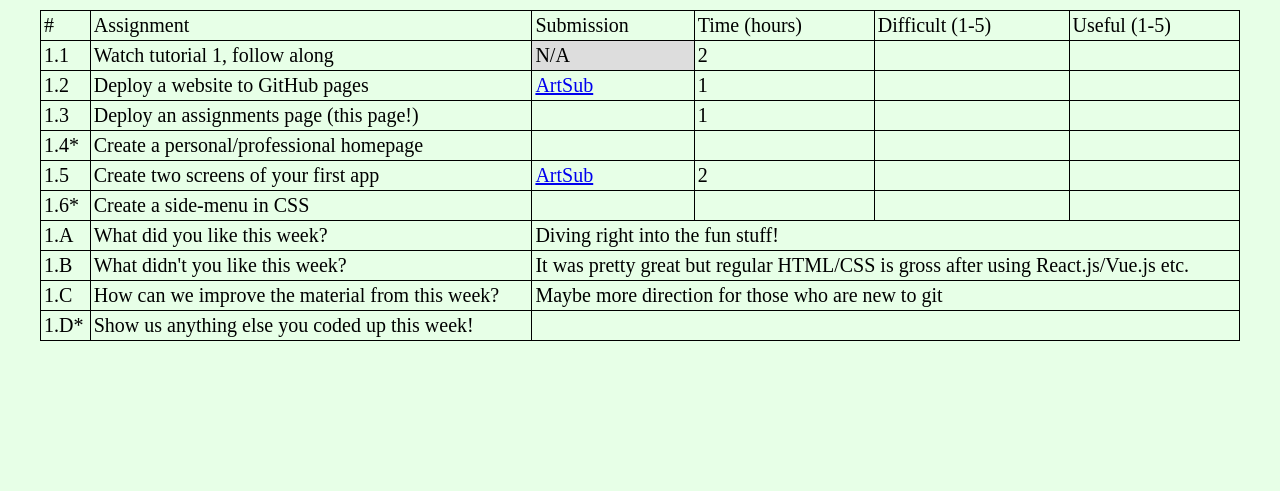
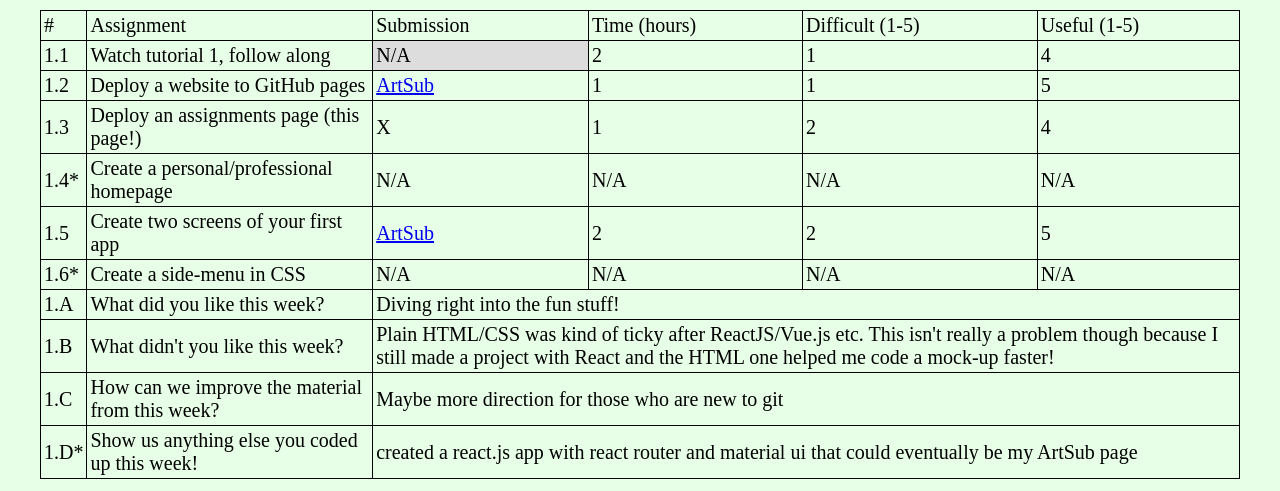
Before and after one commit to alyssawatson23/assignments, a plain HTML site: page index.html in a window 1280 px wide. Shown: the part 309-800 px from the top of the page. Drawn offline with Linux system fonts and the light colour scheme.

Commit message:
finished filling table

```diff
--- a/index.html
+++ b/index.html
@@ -55,7 +55,7 @@
                 color: white;
             }
             .nav-item:hover {
-                background-color: indigo;
+                background-color: rgb(12, 100, 71);
                 cursor: pointer;
             }
             .nav-item .dropdown {
@@ -119,48 +119,48 @@
                         <td>Watch tutorial 1, follow along</td>
                         <td class="empty">N/A</td>
                         <td>2</td>
-                        <td></td>
-                        <td></td>
+                        <td>1</td>
+                        <td>4</td>
                     </tr>
                     <tr>
                         <td>1.2</td>
                         <td>Deploy a website to GitHub pages</td>
                         <td><a href="https://alyssawatson23.github.io/ArtSub/"> ArtSub </a></td>
                         <td>1</td>
-                        <td></td>
-                        <td></td>
+                        <td>1</td>
+                        <td>5</td>
                     </tr>
                     <tr>
                         <td>1.3</td>
                         <td>Deploy an assignments page (this page!) </td>
-                        <td></td>
+                        <td>X</td>
                         <td>1</td>
-                        <td></td>
-                        <td></td>
+                        <td>2</td>
+                        <td>4</td>
                     </tr>
                     <tr>
                         <td>1.4*</td>
                         <td>Create a personal/professional homepage</td>
-                        <td></td>
-                        <td></td>
-                        <td></td>
-                        <td></td>
+                        <td>N/A</td>
+                        <td>N/A</td>
+                        <td>N/A</td>
+                        <td>N/A</td>
                     </tr>
                     <tr>
                         <td>1.5</td>
                         <td>Create two screens of your first app</td>
                         <td><a href="https://alyssawatson23.github.io/ArtSub/"> ArtSub </a></td>
                         <td>2</td>
-                        <td></td>
-                        <td></td>
+                        <td>2</td>
+                        <td>5</td>
                     </tr>
                     <tr>
                         <td>1.6*</td>
                         <td>Create a side-menu in CSS</td>
-                        <td></td>
-                        <td></td>
-                        <td></td>
-                        <td></td>
+                        <td>N/A</td>
+                        <td>N/A</td>
+                        <td>N/A</td>
+                        <td>N/A</td>
                     </tr>
                     <!-- <tr>
                         <td>1.7*</td>
@@ -178,7 +178,7 @@
                     <tr>
                         <td>1.B</td>
                         <td>What didn't you like this week?</td>
-                        <td colspan="4">It was pretty great but regular HTML/CSS is gross after using React.js/Vue.js etc.</td>
+                        <td colspan="4">Plain HTML/CSS was kind of ticky after ReactJS/Vue.js etc. This isn't really a problem though because I still made a project with React and the HTML one helped me code a mock-up faster!</td>
                     </tr>
                     <tr>
                         <td>1.C</td>
@@ -188,7 +188,7 @@
                     <tr>
                         <td>1.D*</td>
                         <td>Show us anything else you coded up this week!</td>
-                        <td colspan="4"></td>
+                        <td colspan="4"> created a react.js app with react router and material ui that could eventually be my ArtSub page</td>
                     </tr>
                 </tbody>
             </table>
```
